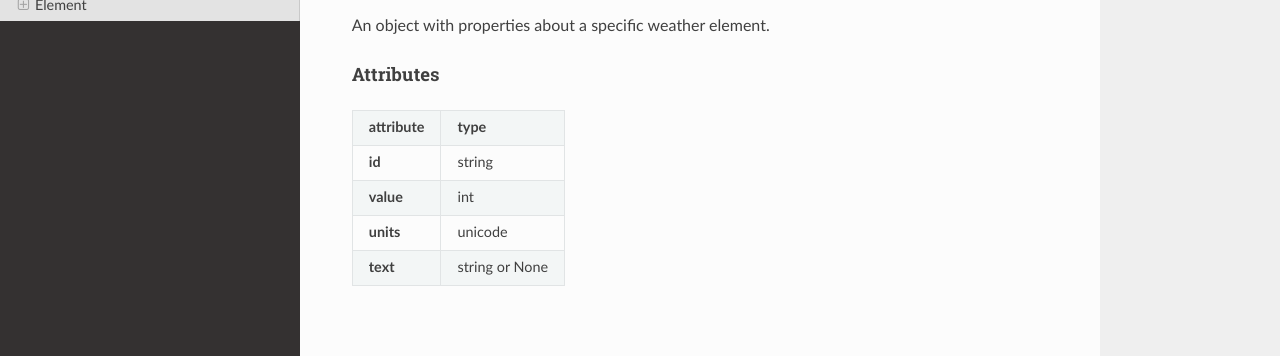
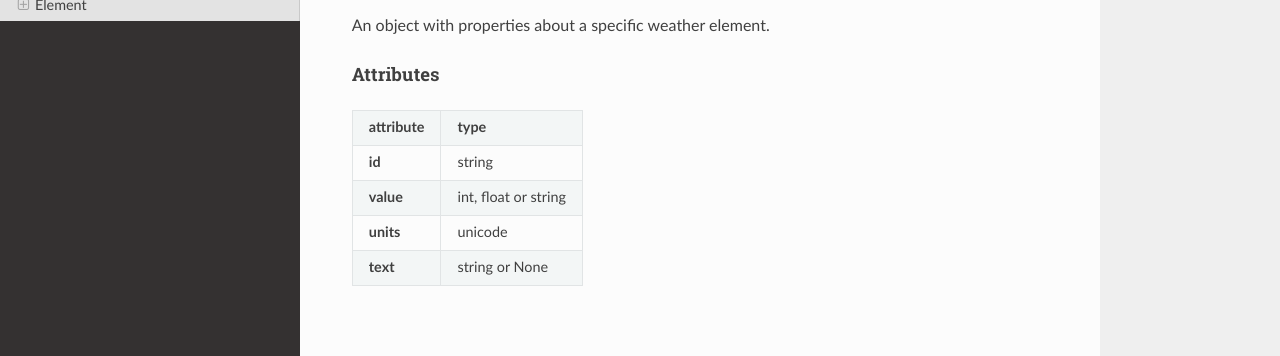
Before and after one commit to EJEP/datapoint-python, an MkDocs documentation site: the page built from docs/objects.md, in a window 1280 px wide and 900 px high, scrolled down 3673 px. Shown: the part 413-769 px from the top of the window. Built offline with MkDocs 1.6.1, drawn with Linux system fonts in a browser that asks for light colours; nearby versions of some CDN libraries.

Commit message:
Update the types the value of an element can be in docs

```diff
--- a/docs/objects.md
+++ b/docs/objects.md
@@ -277,7 +277,7 @@ An object with properties about a specific weather element.
 </tr>
 <tr>
 <td><b>value</b></td>
-<td>int</td>
+<td>int, float or string</td>
 </tr>
 <tr>
 <td><b>units</b></td>
```
